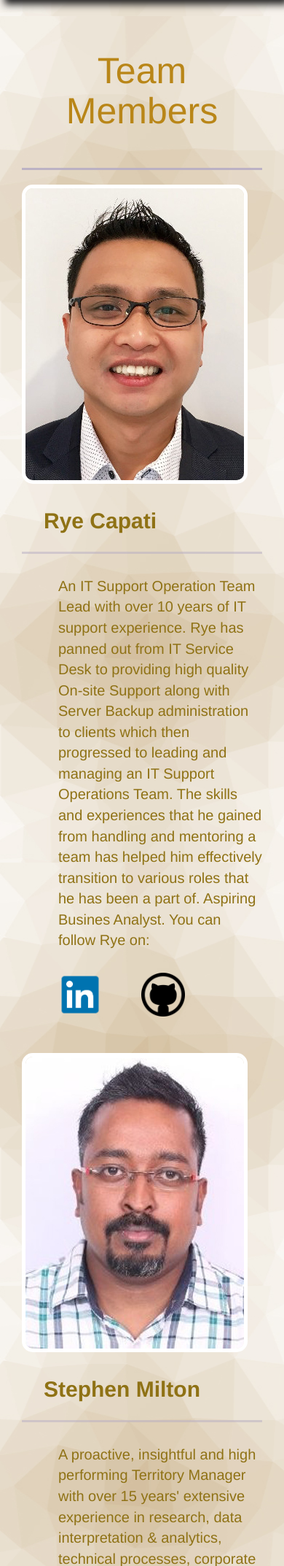
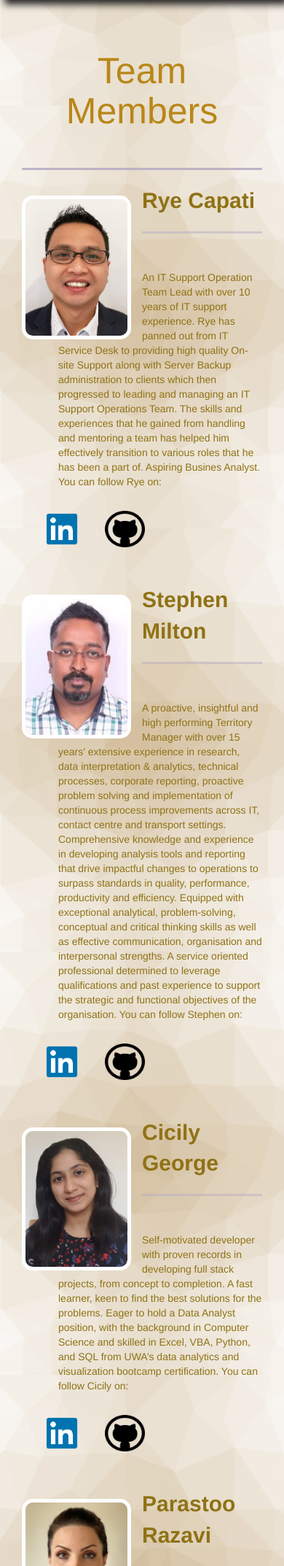
Before and after one commit to CicilyGeorge/World-Population-Analysis, a Flask app: page /contact in a window 390 px wide. Shown: the part 100-2246 px from the top of the page at 73% size. Run offline with Flask 2, Linux system fonts and the light colour scheme; parts of the project's set-up code (start-up, migrations or seed data) failed here and were passed over; some libraries are stand-ins or nearby versions.

Commit message:
contact edit

```diff
--- a/source_code/static/css/style.css
+++ b/source_code/static/css/style.css
@@ -74,15 +74,21 @@ hr {
 #team-par-head{
   color: rgb(143, 114, 21);
   font-size: 30px;
-  margin-top: 30px;
   margin-left: 30px;
 }
 
 #team-par{
   color: rgb(143, 114, 21);
-  font-size: 20px;
-  margin-top: 30px;
+  font-size: 18px;
+  margin-top: 50px;
   margin-left: 50px;
+}
+
+.photo {
+  float: right;
+  margin-top: 15px;
+  width: 250px;
+  height: auto;
 }
 
 .map {
@@ -371,6 +377,12 @@ footer {
   font-weight: bold;
 }
 
+.linkIcons {
+  width: 60px;
+  height: auto;
+  margin-left: 30px;
+}
+
 @media (max-width: 1290px) {
   .list-type5 ol li{
     font-size: 14px;
@@ -406,6 +418,12 @@ footer {
     }
   }
 
+  @media (max-width: 1500px) {
+    #line1, #line2, #line3, #line4{
+      width: 600px;
+    }
+  }
+
   @media (max-width: 1400px) {
 
     #ournav {
@@ -436,9 +454,9 @@ footer {
       padding: 10px 5px 10px 5px;
     }
 
-    #line1, #line2, #line3, #line4{
+    /* #line1, #line2, #line3, #line4{
       width: 600px;
-    }
+    } */
 
   }
 
@@ -468,3 +486,22 @@ footer {
       padding-left: 0px;
     }
   }
+
+@media (max-width: 1040px) {
+  .photo {
+    float: left;
+    margin-top: 15px;
+    margin-right: 15px;
+    width: 150px;
+    height: auto;
+  }
+  #team-par{
+    color: rgb(143, 114, 21);
+    font-size: 14px;
+  }
+
+  .linkIcons {
+    width: 50px;
+    height: 50px;
+  }
+}
--- a/source_code/templates/contact.html
+++ b/source_code/templates/contact.html
@@ -34,15 +34,15 @@
       <div class="row" style="margin-bottom: 30px;">
         <div id='rye-bio'>
         <div class="col-sm-4">
-          <img src="../static/images/rye.jpg" alt="Rye" style="border-radius: 15px; border: 5px solid rgb(255, 255, 255);">
+          <img class="photo" src="../static/images/rye.jpg" alt="Rye" style="border-radius: 15px; border: 5px solid rgb(255, 255, 255);">
         </div>
         <div class="col-sm-8">
           <p id="team-par-head"><strong>Rye Capati</strong></p>
           <hr style="background-color:rgba(184, 174, 196, 0.5);">
           <p id="team-par">An IT Support Operation Team Lead with over 10 years of IT support experience. Rye has panned out from IT Service Desk to providing high quality On-site Support along with Server Backup administration to clients which then progressed to leading and managing an IT Support Operations Team. The skills and experiences that he gained from handling and mentoring a team has helped him effectively transition to various roles that he has been a part of. Aspiring Busines Analyst.
           You can follow Rye on: </p><br>
-          <a href='https://www.linkedin.com/in/rye-capati-2589b315a/'><img class="linkIcons" src="../static/images/linkedin-logo.png" style="width: 60px; height: 60px; margin-left: 50px;"></a>
-          <a href='https://github.com/Rye-Git'><img class="linkIcons" src="../static/images/github-logo.png" style="width: 60px; height: 60px;margin-left: 50px;"></a>
+          <a href='https://www.linkedin.com/in/rye-capati-2589b315a/'><img class="linkIcons" src="../static/images/linkedin-logo.png"></a>
+          <a href='https://github.com/Rye-Git'><img class="linkIcons" src="../static/images/github-logo.png" style="width: 55px;"></a>
         </div>
         </div>
       </div>
@@ -50,15 +50,15 @@
       <div class="row" style="margin-bottom: 30px; margin-top: 50px;">
         <div id='stephen-bio'>
         <div class="col-sm-4">
-          <img src="../static/images/stive.jpg" alt="Stephen" style="border-radius: 15px; border: 5px solid rgb(255, 255, 255);">
+          <img class="photo" src="../static/images/stive.jpg" alt="Stephen" style="border-radius: 15px; border: 5px solid rgb(255, 255, 255);">
         </div>
         <div class="col-sm-8">
           <p id="team-par-head"><strong>Stephen Milton</strong></p>
           <hr style="background-color:rgba(184, 174, 196, 0.5);">
           <p id="team-par">A proactive, insightful and high performing Territory Manager with over 15 years' extensive experience in research, data interpretation & analytics, technical processes, corporate reporting, proactive problem solving and implementation of continuous process improvements across IT, contact centre and transport settings. Comprehensive knowledge and experience in developing analysis tools and reporting that drive impactful changes to operations to surpass standards in quality, performance, productivity and efficiency. Equipped with exceptional analytical, problem-solving, conceptual and critical thinking skills as well as effective communication, organisation and interpersonal strengths. A service oriented professional determined to leverage qualifications and past experience to support the strategic and functional objectives of the organisation.
           You can follow Stephen on: </p><br>
-          <a href='https://www.linkedin.com/in/stephen-milton-4765ab84/'><img class="linkIcons" src="../static/images/linkedin-logo.png" style="width: 60px; height: 60px; margin-left: 50px;"></a>
-          <a href='https://github.com/Stevemilt'><img class="linkIcons" src="../static/images/github-logo.png" style="width: 60px; height: 60px;margin-left: 30px;"></a>
+          <a href='https://www.linkedin.com/in/stephen-milton-4765ab84/'><img class="linkIcons" src="../static/images/linkedin-logo.png"></a>
+          <a href='https://github.com/Stevemilt'><img class="linkIcons" src="../static/images/github-logo.png" style="width: 55px;"></a>
         </div>
         </div>
       </div>
@@ -66,45 +66,45 @@
       <div class="row" style="margin-bottom: 30px;margin-top: 50px;">
         <div id='cicily-bio'>
         <div class="col-sm-4">
-          <img src="../static/images/cicily.jpg" alt="Cicily" style="border-radius: 15px; border: 5px solid rgb(255, 255, 255);">
+          <img class="photo" src="../static/images/cicily.jpg" alt="Cicily" style="border-radius: 15px; border: 5px solid rgb(255, 255, 255);">
         </div>
         <div class="col-sm-8">
           <p id="team-par-head"><strong>Cicily George</strong></p>
           <hr style="background-color:rgba(184, 174, 196, 0.5);">
           <p id="team-par">Self-motivated developer with proven records in developing full stack projects, from concept to completion. A fast learner, keen to find the best solutions for the problems. Eager to hold a Data Analyst position, with the background in Computer Science and skilled in Excel, VBA, Python, and SQL from UWA’s data analytics and visualization bootcamp certification.
           You can follow Cicily on: </p><br>
-            <a href='https://www.linkedin.com/in/cicily-george-a235731a2/'><img class="linkIcons" src="../static/images/linkedin-logo.png" style="width: 60px; height: 60px; margin-left: 50px;"></a>
-            <a href='https://github.com/CicilyGeorge'><img class="linkIcons" src="../static/images/github-logo.png" style="width: 60px; height: 60px;margin-left: 30px;"></a>
+            <a href='https://www.linkedin.com/in/cicily-george-a235731a2/'><img class="linkIcons" src="../static/images/linkedin-logo.png"></a>
+            <a href='https://github.com/CicilyGeorge'><img class="linkIcons" src="../static/images/github-logo.png" style="width: 55px;"></a>
           </div>
           </div>
         </div>
       <div class="row" style="margin-bottom: 30px;margin-top: 50px;">
         <div id='parastoo-bio'>
         <div class="col-sm-4">
-          <img src="../static/images/parastoo.jpg" alt="Parastoo" style="border-radius: 15px; border: 5px solid rgb(255, 255, 255);">
+          <img class="photo" src="../static/images/parastoo.jpg" alt="Parastoo" style="border-radius: 15px; border: 5px solid rgb(255, 255, 255);">
         </div>
         <div class="col-sm-8">
           <p id="team-par-head"><strong>Parastoo Razavi</strong></p>
           <hr style="background-color:rgba(184, 174, 196, 0.5);">
           <p id="team-par">Organized data analyst with a strong portfolio in analysing data with different tools such as Microsoft Excel, Tableau and Python. Bachelor of Statistics and certificate in data visualization from UWA with excellent grades, having working knowledge of financial analysis and economics with 10 years of experience as a senior bank advisor.
             You can follow Parastoo on: </p><br>
-            <a href='https://www.linkedin.com/in/parastoo-razavi/'><img class="linkIcons" src="../static/images/linkedin-logo.png" style="width: 60px; height: 60px; margin-left: 50px;"></a>
-            <a href='https://github.com/parastoorazavi'><img class="linkIcons" src="../static/images/github-logo.png" style="width: 60px; height: 60px;margin-left: 30px;"></a>
+            <a href='https://www.linkedin.com/in/parastoo-razavi/'><img class="linkIcons" src="../static/images/linkedin-logo.png"></a>
+            <a href='https://github.com/parastoorazavi'><img class="linkIcons" src="../static/images/github-logo.png" style="width: 55px;"></a>
           </div>
           </div>
         </div>
       <div class="row" style="margin-bottom: 200px;margin-top: 50px;">
         <div id='ezra-bio'>
         <div class="col-sm-4">
-          <img src="../static/images/ezra.jpg" alt="Ezra" style="border-radius: 15px; border: 5px solid rgb(255, 255, 255);">
+          <img class="photo" src="../static/images/ezra.jpg" alt="Ezra" style="border-radius: 15px; border: 5px solid rgb(255, 255, 255);">
         </div>
         <div class="col-sm-8">
           <p id="team-par-head"><strong>Ezra Tassone</strong></p>
           <hr style="background-color:rgba(184, 174, 196, 0.5);">
           <p id="team-par">Experienced Computer Science researcher with a background in computer vision and machine learning, a Bachelor and Master’s degree in Computer Science., and a Postgraduate Diploma in Business (majoring Information Systems). A self-motivated, very keen learner with strong problem-solving abilities. Aspiring Data Analyst with current technical skills in Excel, VBA, Python, SQL and JavaScript along with data analytics and visualisation from the University of Western Australia’s Data Analytics Boot Camp.
             You can follow Ezra on: </p><br>
-            <a href='https://www.linkedin.com/in/ezra-tassone-73a3191b3/'><img class="linkIcons" src="../static/images/linkedin-logo.png" style="width: 60px; height: 60px; margin-left: 50px;"></a>
-            <a href='https://github.com/etassone1974'><img class="linkIcons" src="../static/images/github-logo.png" style="width: 60px; height: 60px;margin-left: 30px;"></a>
+            <a href='https://www.linkedin.com/in/ezra-tassone-73a3191b3/'><img class="linkIcons" src="../static/images/linkedin-logo.png"></a>
+            <a href='https://github.com/etassone1974'><img class="linkIcons" src="../static/images/github-logo.png" style="width: 55px;"></a>
           </div>
         </div>
       </div>
```
